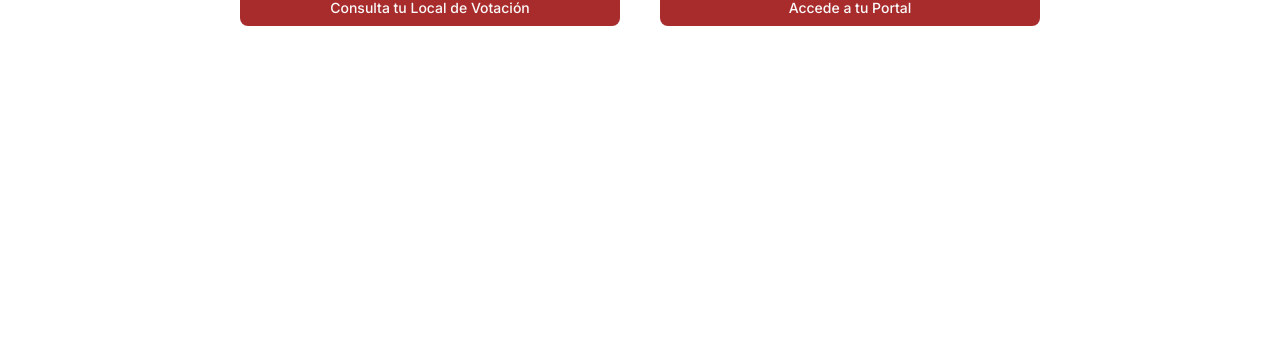
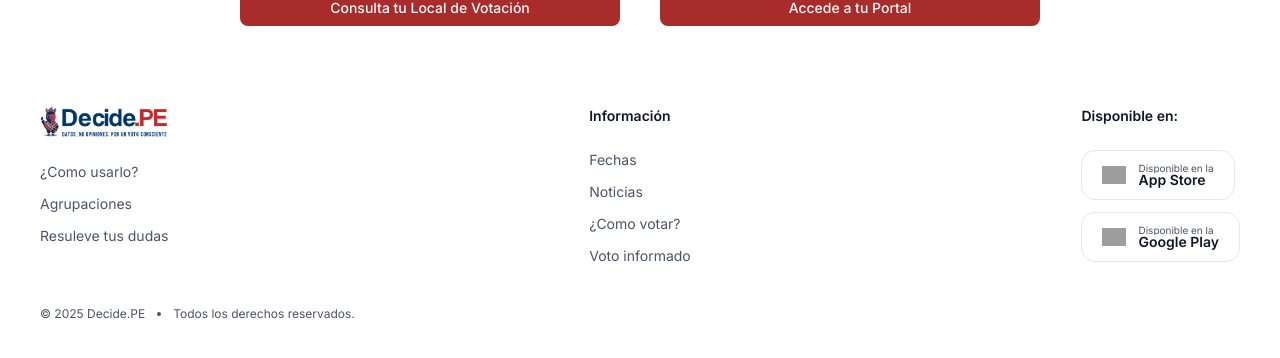
Before and after one commit to danielsanchez18/infovoto.pe, a Next.js app: page / in a window 1280 px wide. Shown: the part 2902-3260 px from the top of the page. Before the commit the page ends 2968 px from the top, so only its background shows below. Built offline with nearby package versions, Linux system fonts and the light colour scheme; grey boxes are pictures that could not be loaded.

Commit message:
feat: add Footer component to ShopLayout

```diff
--- /dev/null
+++ b/src/app/(tabs)/components/footer/Footer.tsx
@@ -0,0 +1,58 @@
+import React from 'react'
+
+export const Footer = () => {
+    return (
+        <footer className="w-full py-10">
+            <div className="w-full mx-auto px-5">
+
+                <div className="grid grid-cols-2 md:grid-cols-3 gap-y-10 gap-x-5 md:gap-x-10">
+
+                    <article className="text-sm flex flex-col gap-y-3">
+                        <div>
+                            <img src="/img/DecidePE - Logo.png" alt="Logo Decide.PE" className="w-32 mb-3 object-contain" />
+                        </div>
+                        <button className="text-gray-600 hover:text-gray-900 hover:underline w-fit">¿Como usarlo?</button>
+                        <a href="/agrupaciones" className="text-gray-600 hover:text-gray-900 hover:underline w-fit">Agrupaciones</a>
+                        <a href="/" className="text-gray-600 hover:text-gray-900 hover:underline w-fit">Resuleve tus dudas</a>
+                    </article>
+
+                    <article className="text-sm flex flex-col gap-y-3 mx-auto">
+                        <h3 className="font-semibold text-gray-900 mb-3">Información</h3>
+                        <a href="/fechas" className="text-gray-600 hover:text-gray-900 hover:underline w-fit">Fechas</a>
+                        <a href="/noticias" className="text-gray-600 hover:text-gray-900 hover:underline w-fit">Noticias</a>
+                        <a href="/simulador" className="text-gray-600 hover:text-gray-900 hover:underline w-fit">¿Como votar?</a>
+                        <a href="/voto-informado" className="text-gray-600 hover:text-gray-900 hover:underline w-fit">Voto informado</a>
+                    </article>
+
+                    <article className="text-sm flex flex-col gap-y-3 ml-auto">
+                        <h3 className="font-semibold text-gray-900 mb-3">Disponible en:</h3>
+
+                        <a href="" className="flex gap-x-2 lg:gap-x-3 rounded-xl py-3 px-3 lg:px-5 pr-8 w-fit bg-white border border-gray-200 hover:border-gray-300 hover:shadow-xs">
+                            <img src="https://cdn-icons-png.flaticon.com/512/15/15476.png" alt="Logo App Store" className="size-5 lg:size-6 object-contain" />
+                            <div className="flex flex-col">
+                                <p className="leading-none text-gray-600 text-[10px] truncate">Disponible en la</p>
+                                <p className="leading-none text-gray-900 font-semibold text-xs lg:text-sm">App Store</p>
+                            </div>
+                        </a>
+
+                        <a href="" className="flex gap-x-2 lg:gap-x-3 rounded-xl py-3 px-3 lg:px-5 pr-8 w-fit bg-white border border-gray-200 hover:border-gray-300 hover:shadow-xs">
+                            <img src="https://img.icons8.com/fluent/600/google-play-store-new.png" alt="Logo Google Play" className="size-5 lg:size-6 object-contain" />
+                            <div className="flex flex-col">
+                                <p className="leading-none text-gray-600 text-[10px] truncate">Disponible en la</p>
+                                <p className="leading-none text-gray-900 font-semibold text-xs lg:text-sm">Google Play</p>
+                            </div>
+                        </a>
+                    </article>
+                </div>
+
+                <div className="flex flex-wrap max-sm:justify-center items-center gap-x-3 gap-y-2 mt-10">
+                    <a href="/" className="text-xs text-gray-600 hover:underline hover:text-gray-900 text-nowrap">© 2025 Decide.PE</a>
+                    <div className="rounded-full size-1 bg-gray-600"></div>
+                    <p className="text-xs text-gray-600 text-nowrap">Todos los derechos reservados.</p>
+                </div>
+
+            </div>
+        </footer>
+
+    )
+}
--- a/src/app/(tabs)/layout.tsx
+++ b/src/app/(tabs)/layout.tsx
@@ -1,4 +1,5 @@
 import { Navbar } from "@/components/navbar/Navbar";
+import { Footer } from "./components/footer/Footer";
 
 export default function ShopLayout({
   children,
@@ -10,6 +11,7 @@ export default function ShopLayout({
       <div className="w-full max-w-[80rem] mx-auto px-5">
         <Navbar />
         {children}
+        <Footer />
       </div>
     </main>
   );
```
